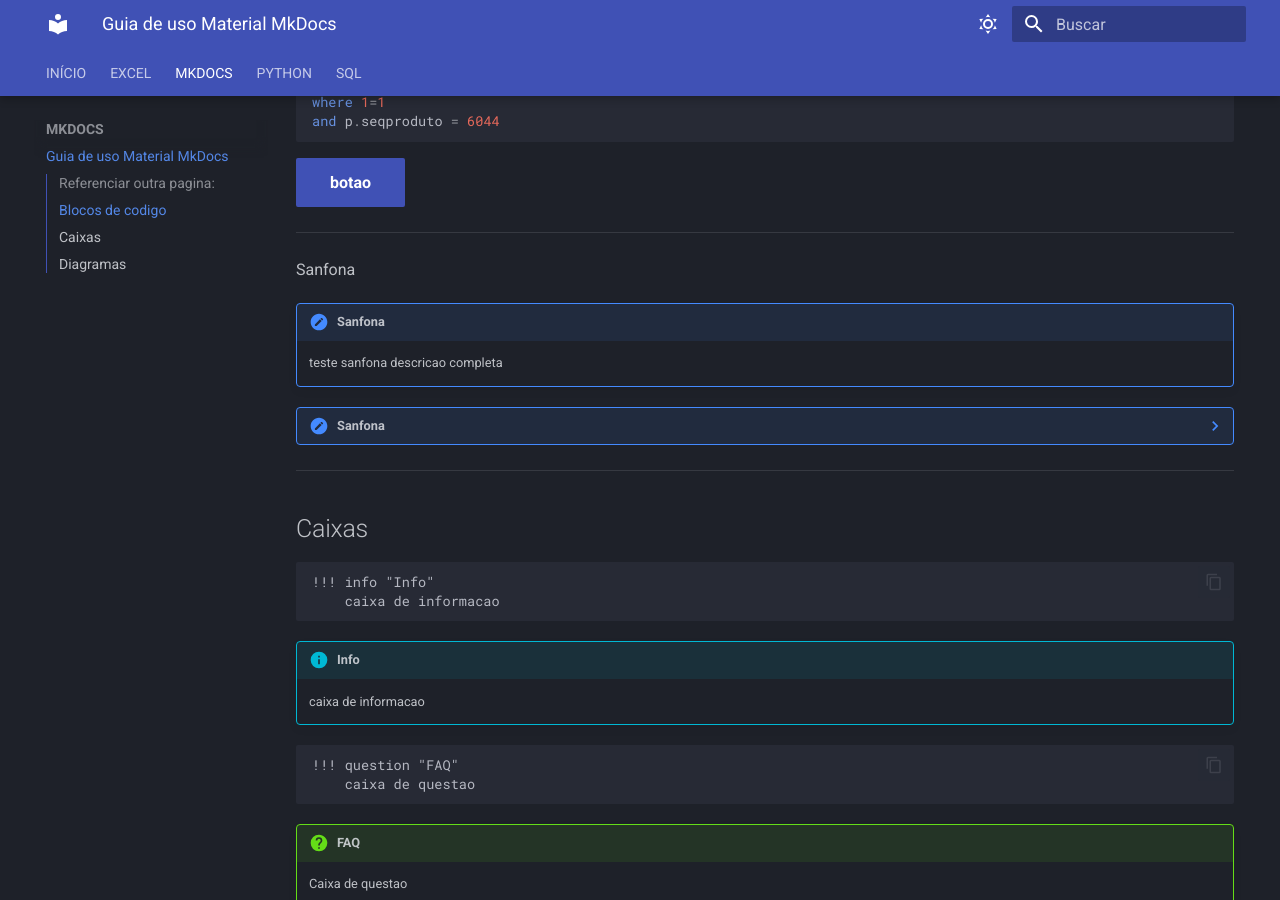
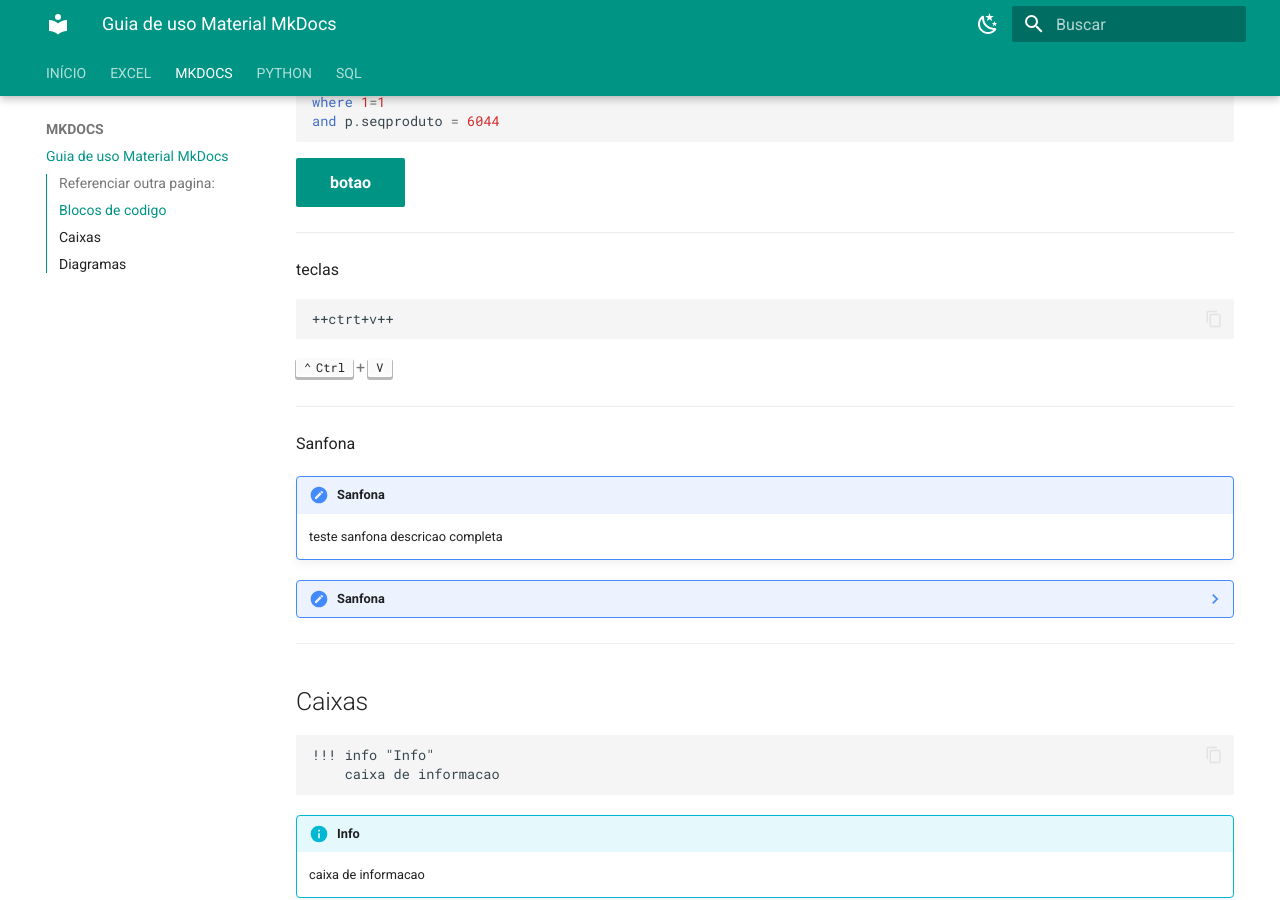
Before and after one commit to ElvisAmorim/base-conhecimento, an MkDocs documentation site: the page built from docs/MKDOCS/guia.md, in a window 1280 px wide and 900 px high, scrolled down 654 px. Built offline with MkDocs 1.6.1 and Material for MkDocs 9.7.7, drawn with Linux system fonts in a browser that asks for light colours.

Commit message:
person e ativacao blocos teclas

````diff
--- a/docs/MKDOCS/guia.md
+++ b/docs/MKDOCS/guia.md
@@ -25,6 +25,15 @@ and p.seqproduto = 6044
 ```
 
 [botao](#caixas){ .md-button .md-button--primary }
+
+---
+teclas
+
+```
+++ctrt+v++
+```
+
+++ctrl+v++
 
 ---
 
--- a/mkdocs.yml
+++ b/mkdocs.yml
@@ -4,18 +4,20 @@ theme:
   name: material
   language: pt-BR
   palette:
-    # Modo Dark
-    - scheme: slate
+    - media: "(prefers-color-scheme: light)"
+      primary: teal
+      scheme: default
+      toggle:
+        icon: material/weather-night
+        name: Modo claro
+
+    # Palette toggle for dark mode
+    - media: "(prefers-color-scheme: dark)"
+      primary: teal
+      scheme: slate
       toggle:
         icon: material/weather-sunny
-        name: Modo claro
-      accent: deep purple
-
-    - scheme: default
-      toggle:
-        icon: material/weather-night
         name: Modo noturno
-      accent: deep orange
 
   features:
     - content.code.copy
@@ -25,9 +27,11 @@ theme:
     - toc.integrate
     - navigation.top
     - navigation.indexes
+    - navigation.sections
     # - navigation.expand
     - search.suggest
     - search.highlight
+    - search.share
 
 # Bloco de codigo
 markdown_extensions:
@@ -48,6 +52,7 @@ markdown_extensions:
   - admonition
   - pymdownx.details
   - attr_list
+  - pymdownx.keys
 
 # nav:
 #   - Início: index.md
````
